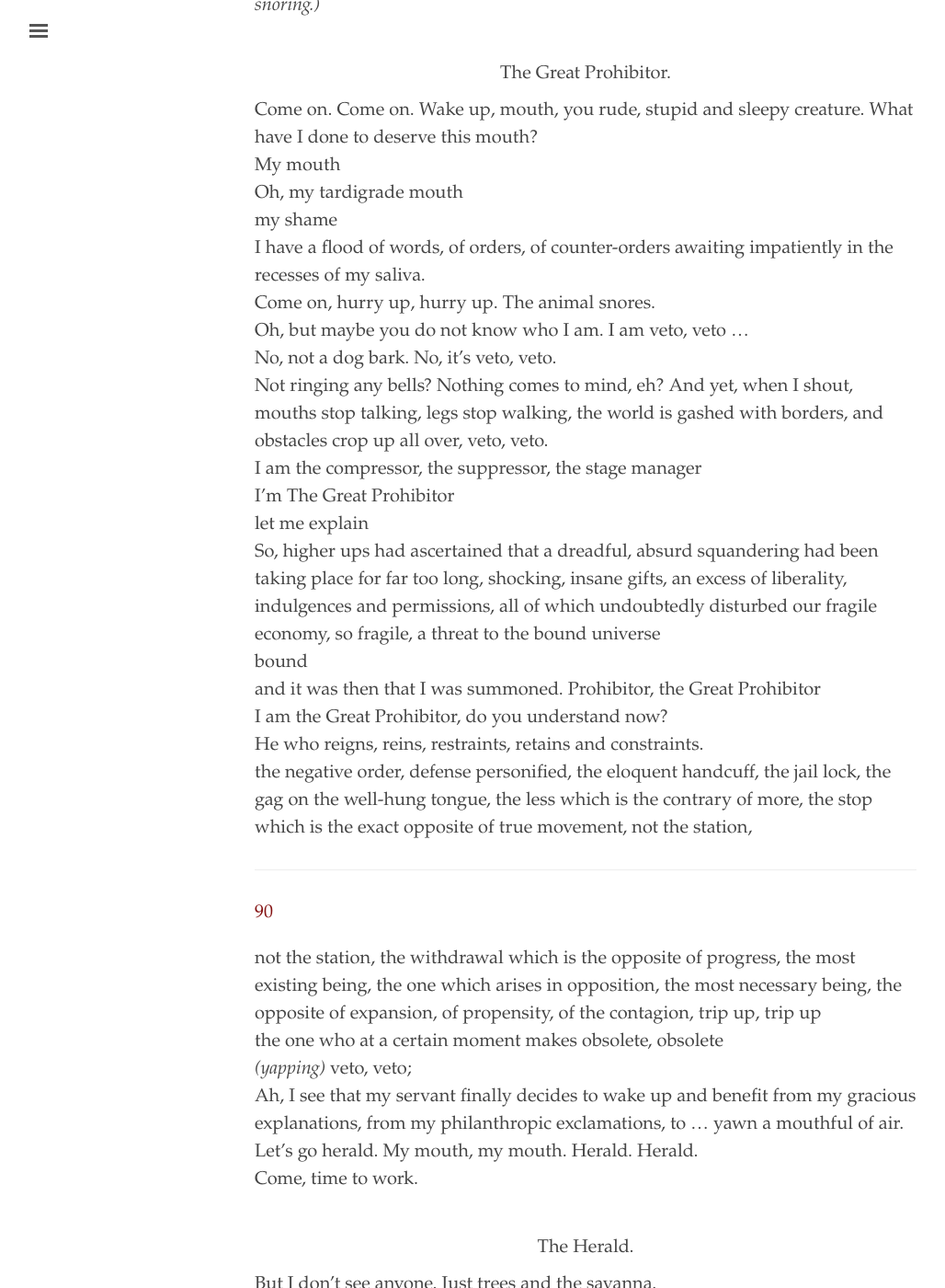
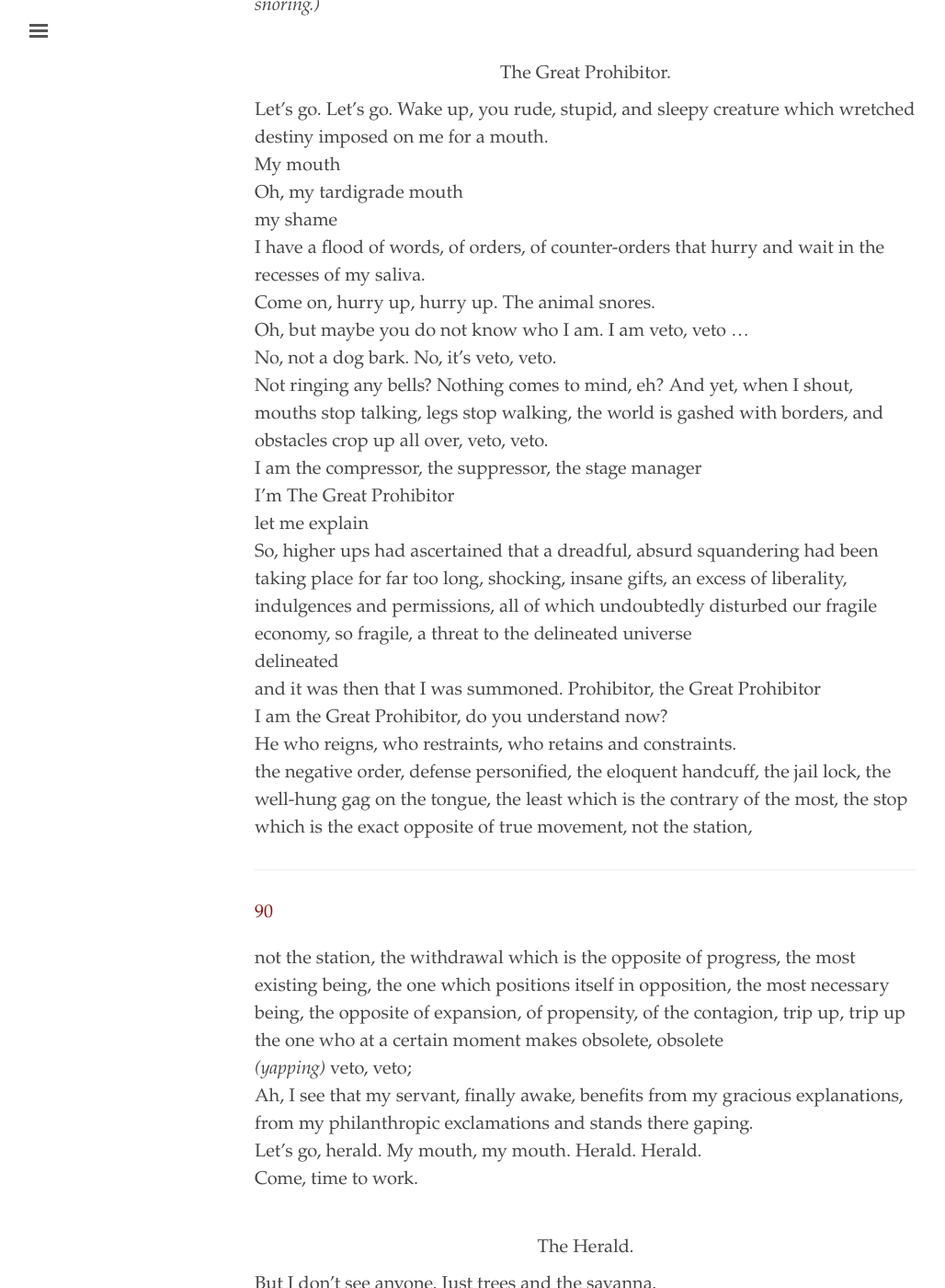
Before and after one commit to elotroalex/chiens, a Jekyll site: the page built from _texts/translation.md, in a window 1280 px wide and 1400 px high, scrolled down 101434 px. Shown: the whole window at 92% size, without its empty margins (3-1031 px from the left). Built offline with Jekyll 4.4.1, drawn with Linux system fonts in a browser that asks for light colours; some of the changed text lies outside the part shown.

Commit message:
mid way 94

```diff
--- a/_texts/translation.md
+++ b/_texts/translation.md
@@ -3226,13 +3226,13 @@ Oh, steps; hooves of horses; crawling larvae grown fat in the valley of my ears.
 - the past rips like a banana leaf.
 - Isaac, Isaac
 - {: .pr} cataclysms on that scalped head, on that brain of larva, of cogs and clocks
-- random fables,
-- ramdom scapegoats
+- fables at random,
+- scapegoats at random
 - await
 - your eyes capsized by sweet-talk.
 - Isaac, Isaac
 - my eyelids open, poisonous, in the heartwood of coconuts ...
-- the parade of living bushes have a strong pull;
+- pulling strongly the parade of living bushes;
 - Oh, plant children stumbling on the uneven cobblestones of disquiet
 - Freedom, freedom,
 - I dare to bear alone the light of your wounded head.
@@ -3241,15 +3241,15 @@ Oh, steps; hooves of horses; crawling larvae grown fat in the valley of my ears.
 
 [89]({{site.baseurl}}/chiens/p089.html){:.pagetitle}
 
-*(At this moment, a vision: in a tropical field, the innenarrable silhouette of The Great Prohibitor trembles and convulses. The Herald, "his mouth," is lying under a tree. He is snoring.)*
+*(At this moment, a vision: in a tropical land, the innenarrable silhouette of The Great Prohibitor trembles and convulses. The Herald, "his mouth," is lying under a tree. He is snoring.)*
 
 - {:.sp} The Great Prohibitor.
 
-- {: .pr} Come on. Come on. Wake up, mouth, you rude, stupid and sleepy creature. What have I done to deserve this mouth?
+- {: .pr} Let's go. Let's go. Wake up, you rude, stupid, and sleepy creature which wretched destiny imposed on me for a mouth.
 - My mouth
 - Oh, my tardigrade mouth
 - my shame
-- {: .pr} I have a flood of words, of orders, of counter-orders awaiting impatiently in the recesses of my saliva.
+- {: .pr} I have a flood of words, of orders, of counter-orders that hurry and wait in the recesses of my saliva.
 - Come on, hurry up, hurry up. The animal snores.
 - Oh, but maybe you do not know who I am. I am veto, veto ...
 - No, not a dog bark. No, it's veto, veto.
@@ -3257,23 +3257,23 @@ Oh, steps; hooves of horses; crawling larvae grown fat in the valley of my ears.
 - I am the compressor, the suppressor, the stage manager
 - I'm The Great Prohibitor
 - let me explain
-- {:.pr} So, higher ups had ascertained that a dreadful, absurd squandering had been taking place for far too long, shocking, insane gifts, an excess of liberality, indulgences and permissions, all of which undoubtedly disturbed our fragile economy, so fragile, a threat to the bound universe
-- bound
+- {:.pr} So, higher ups had ascertained that a dreadful, absurd squandering had been taking place for far too long, shocking, insane gifts, an excess of liberality, indulgences and permissions, all of which undoubtedly disturbed our fragile economy, so fragile, a threat to the delineated universe
+- delineated
 - and it was then that I was summoned. Prohibitor, the Great Prohibitor
 - I am the Great Prohibitor, do you understand now?
-- He who reigns, reins, restraints, retains and constraints.
-- {:.pr} the negative order, defense personified, the eloquent handcuff, the jail lock, the gag on the well-hung tongue, the less which is the contrary of more, the stop which is the exact opposite of true movement, not the station,
+- He who reigns, who restraints, who retains and constraints.
+- {:.pr} the negative order, defense personified, the eloquent handcuff, the jail lock, the well-hung gag on the tongue, the least which is the contrary of the most, the stop which is the exact opposite of true movement, not the station,
 
 
 ---
 
 [90]({{site.baseurl}}/chiens/p090.html){:.pagetitle}
 
-- {:.pr} not the station, the withdrawal which is the opposite of progress, the most existing being, the one which arises in opposition, the most necessary being, the opposite of expansion, of propensity, of the contagion, trip up, trip up
+- {:.pr} not the station, the withdrawal which is the opposite of progress, the most existing being, the one which positions itself in opposition, the most necessary being, the opposite of expansion, of propensity, of the contagion, trip up, trip up
 - the one who at a certain moment makes obsolete, obsolete
 - *(yapping)* veto, veto;
-- {:.pr} Ah, I see that my servant finally decides to wake up and benefit from my gracious explanations, from my philanthropic exclamations, to ... yawn a mouthful of air.
-- Let's go herald. My mouth, my mouth. Herald. Herald.
+- {:.pr} Ah, I see that my servant, finally awake, benefits from my gracious explanations, from my philanthropic exclamations and stands there gaping.
+- Let's go, herald. My mouth, my mouth. Herald. Herald.
 - Come, time to work.
 
 - {:.sp} The Herald.
@@ -3368,13 +3368,13 @@ Oh, steps; hooves of horses; crawling larvae grown fat in the valley of my ears.
 
 - ... all the violence of the dead world
 - beaten with the rod, exposed to the beasts
-- dragged in a straight jacket, rope to the neck
-- sprinkled with oil
+- dragged with little clothes on, rope on the neck
+- doused in oil
 - and I waited in San Benito for the auto-da-fé
 - and I drank urine, trampled, betrayed, sold
 - and I ate feces
 - and I gained the strength to speak
-- higher than the rivers
+- louder than the rivers
 - stronger than the disasters.
 
 *(At that moment, a vision of the setting sun, bleeding.)*
@@ -3395,12 +3395,12 @@ Oh, steps; hooves of horses; crawling larvae grown fat in the valley of my ears.
 [93]({{site.baseurl}}/chiens/p093.html){:.pagetitle}
 
 - Help! Help! Murder!
-- They killed the sun! the sun is gone! only the bulls of Bashan remain, torches hanging from their furious tails ... The bulls trample the unfurnished savanna
-- the riders remain too.
+- They killed the sun! the sun is gone! nothing remains but the bulls of Bashan, torches hanging from their furious tails ... The bulls trample the unfurnished savanna.
+- There's also the riders.
 - They hung the sun like a shield on the gates of heaven
 - assassins! murderers!
 - but they get farther away, and I cannot follow them
-- they pursue the poor man! they give him the hunt with loud cries
+- they pursue the poor man! they give hunt him down with loud cries
 - dogs barking
 - their horses are fast
 - they surround the poor man with long fatal circles
@@ -3418,7 +3418,7 @@ Oh, steps; hooves of horses; crawling larvae grown fat in the valley of my ears.
 - Ouch! they whistle, the others whistle
 - they sic the dogs
 - get'im! get'im! they utter their terrible cries
-- full on bite of mastiff of mastiff of mastiff
+- full bite of mastiff of mastiff of mastiff
 - torches lit under the forest vaults. It's over, everything is over.
 - {:.i2} No point in filing a claim; their justice has been served.
 - Look, they tore him to pieces. To pieces, like a wild pig.
@@ -3444,7 +3444,7 @@ Oh, steps; hooves of horses; crawling larvae grown fat in the valley of my ears.
 
 - {:.sp} Toussaint.
 
-- {: .pr} Come on! Good people ... I know I annoy you ... and you would prefer it if I just shut up ... Go on, make me afraid, make me very afraid, I am very cowardly you know: I have trembled with all the fears since the first fear ...
+- {: .pr} Come on! Good people ... it's true that I'm bothering you ... and you would prefer it if I just shut up ... Go on, make me afraid, make me very afraid, I am very cowardly you know: I have trembled with all the fears since the first fear ...
 
 - {:.sp} The Jailer Man.
 
```
Also changed, not shown: other parts of _texts/translation.md (+14 -14 lines), _texts/reading.md (+1 -1 lines).
